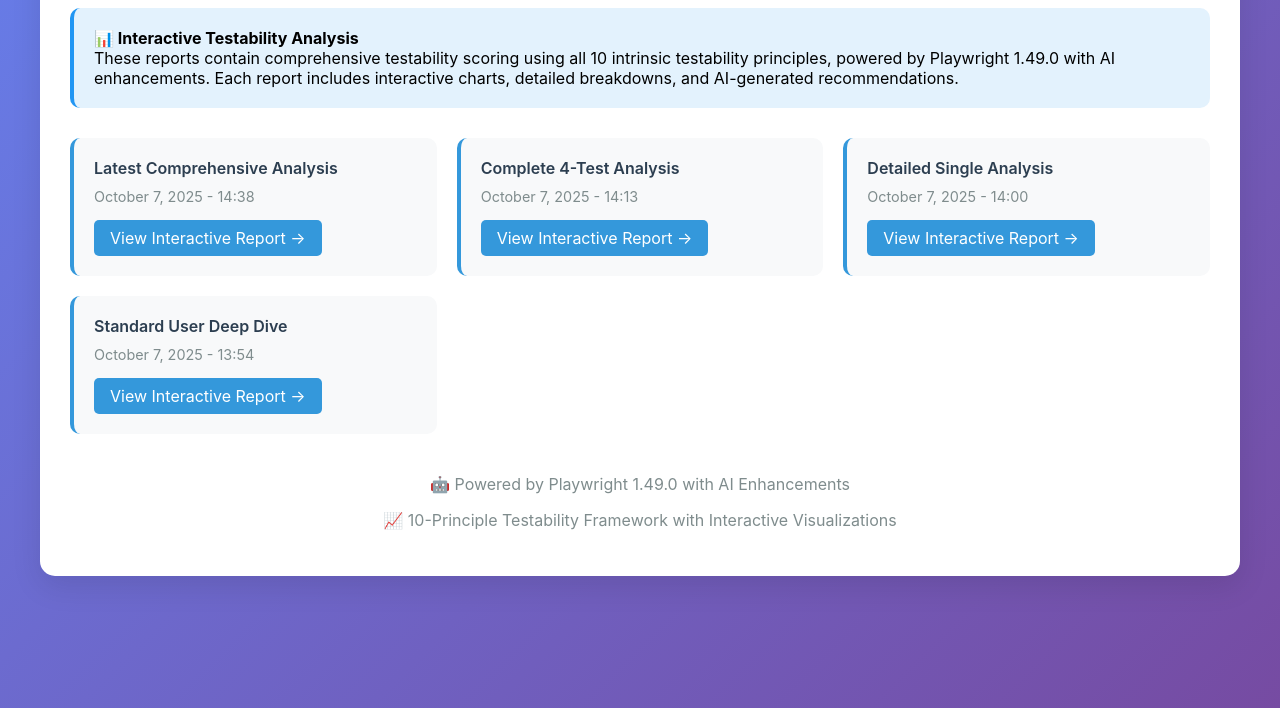
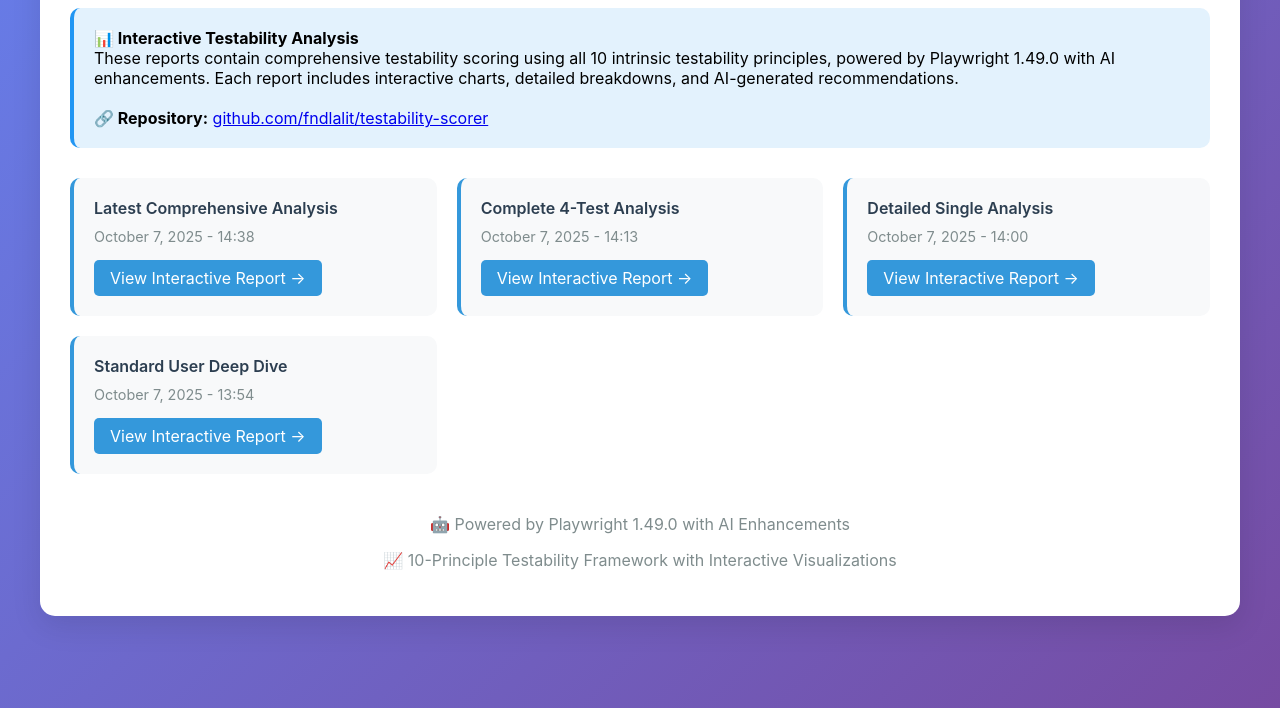
Before and after one commit to fndlalit/testability-scorer, a website: page index.html in a window 1280 px wide. Shown: the part 132-840 px from the top of the page. Drawn offline with Linux system fonts and the light colour scheme.

Commit message:
Update repository URLs to new repo name: testability-scorer

```diff
--- a/index.html
+++ b/index.html
@@ -81,6 +81,8 @@
             These reports contain comprehensive testability scoring using all 10 intrinsic testability principles,
             powered by Playwright 1.49.0 with AI enhancements. Each report includes interactive charts,
             detailed breakdowns, and AI-generated recommendations.
+            <br><br>
+            <strong>🔗 Repository:</strong> <a href="https://github.com/fndlalit/testability-scorer" target="_blank">github.com/fndlalit/testability-scorer</a>
         </div>
 
         <div class="report-grid">
```
